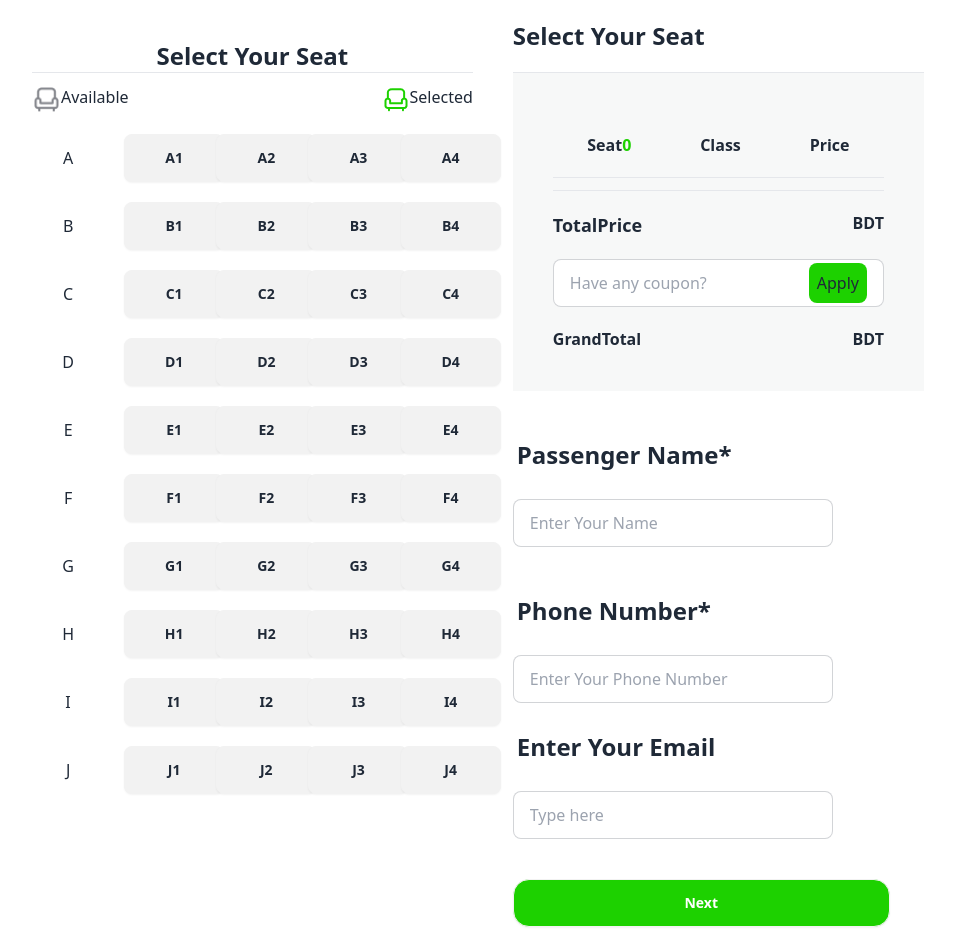
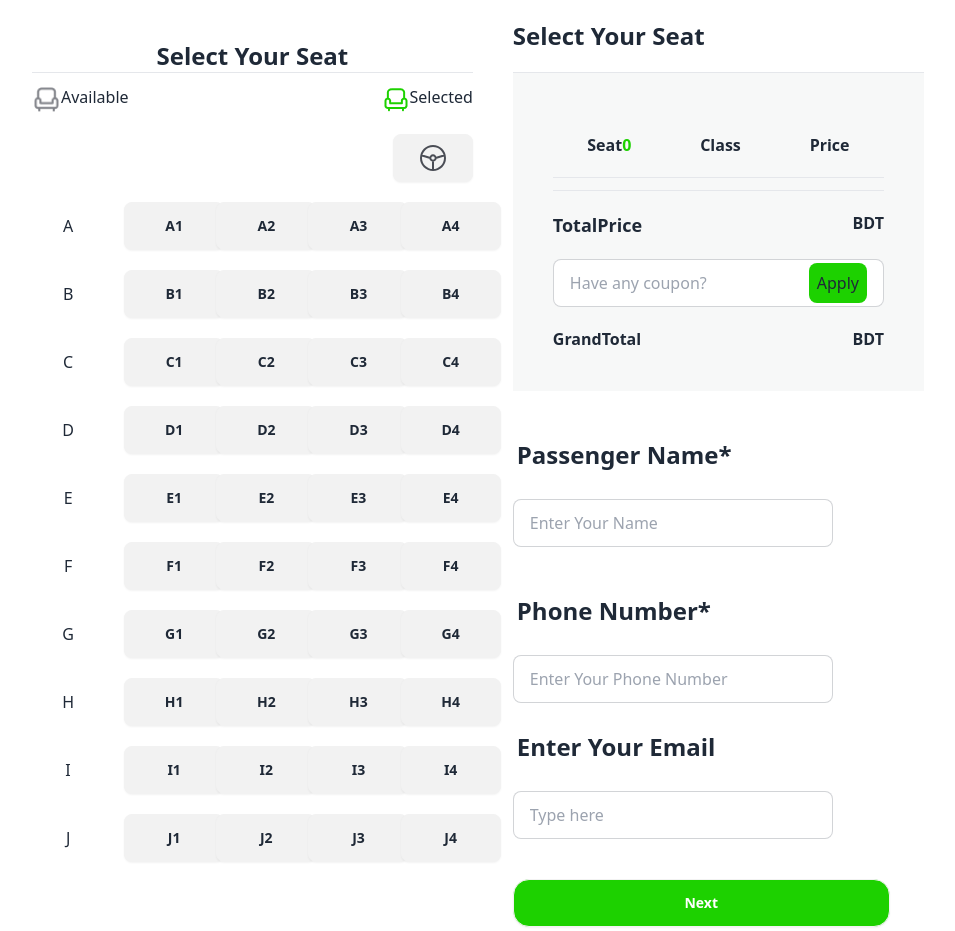
Before and after one commit to Md-Sufian-Jidan/simple-sohoj-solor-assignment, a plain HTML site: page index.html in a window 1280 px wide. Shown: the part 1800-2731 px from the top of the page, without its empty margins (182-1137 px from the left). Drawn offline with nearby package versions, Linux system fonts and the light colour scheme.

Commit message:
correcting some mistake

```diff
--- a/index.html
+++ b/index.html
@@ -158,6 +158,17 @@
                             <img src="images/seat-green.png" alt=""><span>Selected</span>
                         </div>
                     </div>
+                    <div class="flex justify-end my-5">
+                        <button class="btn w-[80px]">
+                            <svg width="26.000000" height="26.000000" viewBox="0 0 26 26" fill="none" xmlns="http://www.w3.org/2000/svg" xmlns:xlink="http://www.w3.org/1999/xlink">
+                            <desc>
+                                    Created with Pixso.
+                            </desc>
+                            <defs/>
+                            <path id="Vector" d="M1.91333 17.5922C2.5166 19.0481 3.40039 20.371 4.51465 21.4853C5.62891 22.5996 6.9519 23.4835 8.40771 24.0865C9.86377 24.6896 11.4241 25 13 25C14.5759 25 16.1362 24.6896 17.5923 24.0865C19.0481 23.4835 20.3711 22.5996 21.4854 21.4853C22.5996 20.371 23.4834 19.0481 24.0867 17.5922C24.6897 16.1363 25 14.5759 25 13C25 11.4241 24.6897 9.86371 24.0867 8.40781C23.4834 6.9519 22.5996 5.62903 21.4854 4.51471C20.3711 3.40042 19.0481 2.51651 17.5923 1.91345C16.1362 1.31039 14.5759 1 13 1C11.4241 1 9.86377 1.31039 8.40771 1.91345C6.9519 2.51651 5.62891 3.40042 4.51465 4.51471C3.40039 5.62903 2.5166 6.9519 1.91333 8.40781C1.3103 9.86371 1 11.4241 1 13C1 14.5759 1.3103 16.1363 1.91333 17.5922ZM11.1145 14.8856C11.6145 15.3857 12.2927 15.6667 13 15.6667C13.7073 15.6667 14.3855 15.3857 14.8855 14.8856C15.3857 14.3855 15.6667 13.7072 15.6667 13C15.6667 12.2928 15.3857 11.6145 14.8855 11.1144C14.3855 10.6143 13.7073 10.3333 13 10.3333C12.2927 10.3333 11.6145 10.6143 11.1145 11.1144C10.6143 11.6145 10.3333 12.2928 10.3333 13C10.3333 13.7072 10.6143 14.3855 11.1145 14.8856ZM13 15.6667L13 25M10.3333 13L1.33325 10.3333M15.6667 13L24.6667 10.3333" stroke="#030712" stroke-opacity="0.700000" stroke-width="2.000000" stroke-linejoin="round" stroke-linecap="round"/>
+                        </svg>
+                        </button>
+                    </div>
                     <div class="grid grid-cols-5 grid-rows-10 items-center gap-5 my-5">
                         <p class="text-center">A</p>
                         <button class="btn lg:w-[100px] seat-no">A1</button><button
```
